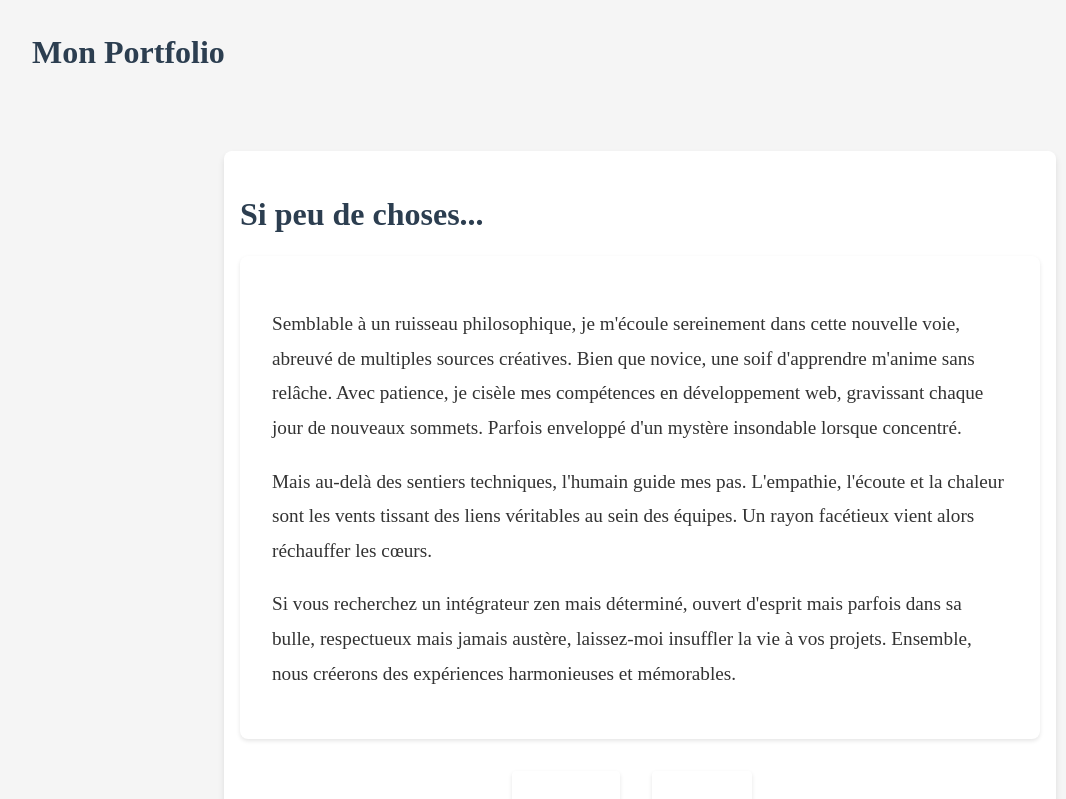
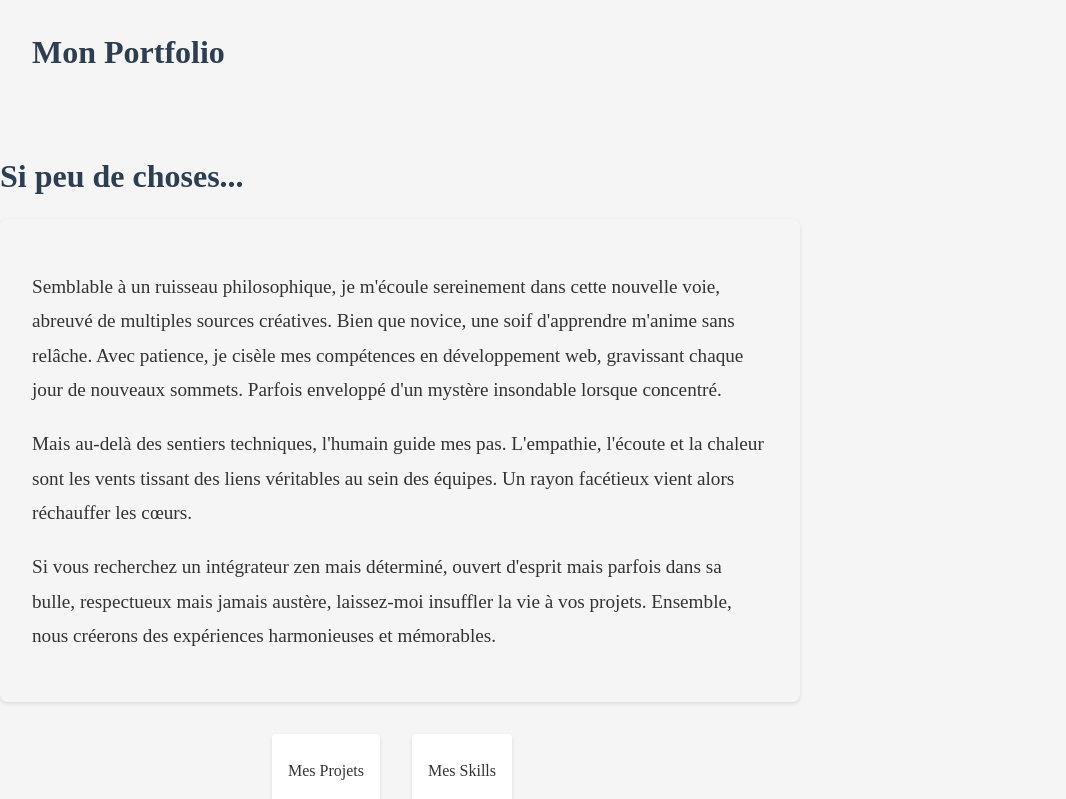
Before and after one commit to Iceland549/portfolio, a React (Vite) app in the folder mon-portfolio/: page / in a window 1280 px wide. Shown: the top 799 px of the page, without its empty margins (0-1066 px from the left). Built offline with nearby package versions, Linux system fonts and the light colour scheme.

Commit message:
Delete css

```diff
--- a/mon-portfolio/src/styles/main.css
+++ b/mon-portfolio/src/styles/main.css
@@ -37,23 +37,10 @@ h2 {
 nav a {
     margin-right: 1em;
     text-decoration: none;
-    color: #007acc;
 }
 
 nav a:hover {
     text-decoration: underline;
-}
-
-.home,
-.projects,
-.skills,
-.error {
-    max-width: 90%;
-    margin: 2em auto;
-    padding: 1em;
-    background: #fff;
-    border-radius: 8px;
-    box-shadow: 0 4px 6px rgba(0, 0, 0, 0.1);
 }
 
 nav {
@@ -96,7 +83,6 @@ a:hover {
 .projects article,
 .skills article,
 .error article {
-    background-color: #fff;
     padding: 2rem;
     border-radius: 8px;
     box-shadow: 0 2px 4px rgba(0, 0, 0, 0.1);
```
